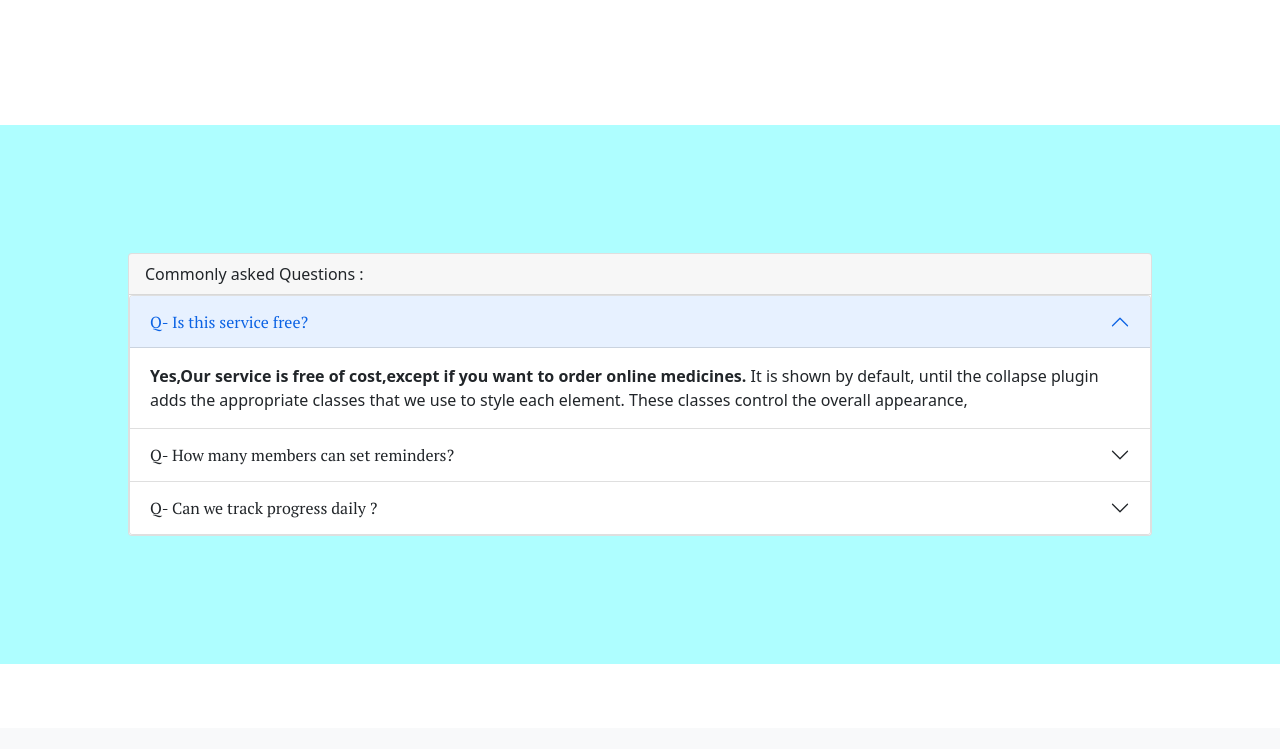
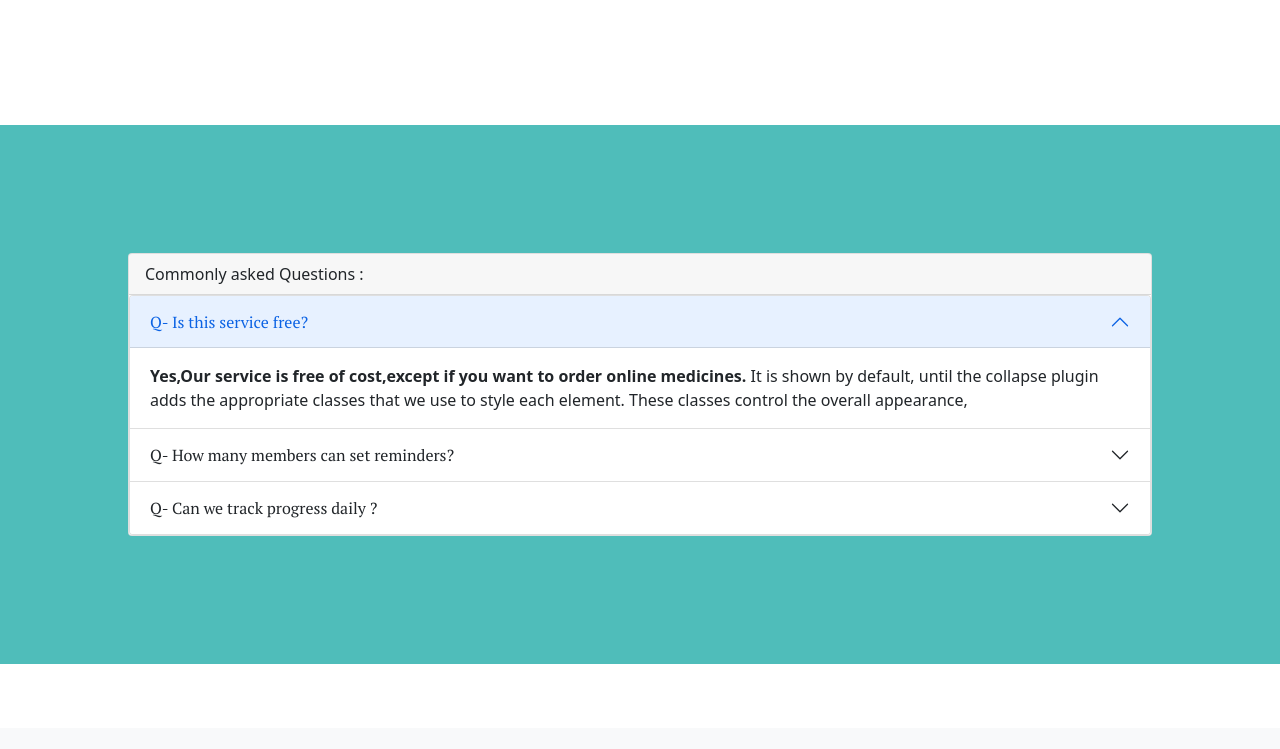
Before and after one commit to PoojaKondekar/PoojaKondekar.github.io, a plain HTML site: page trial.html in a window 1280 px wide. Shown: the part 1034-1783 px from the top of the page. Drawn offline with nearby package versions, Linux system fonts and the light colour scheme.

Commit message:
faltu commit

```diff
--- a/styles-1.css
+++ b/styles-1.css
@@ -1,5 +1,5 @@
-
-#title{
+#title
+{
      font-family: 'Montserrat';
      background-color: #4FBDBA;
 
@@ -14,13 +14,13 @@
      padding-bottom: 10% ;
      background-color: #AEFEFF;
  }
- .container-fluid
- {
+ .container-fluid{
      padding-left: 3%;
      padding-top: 3%;
      padding-bottom: 5%;
 
  }
+
  .navbar{
      padding-left: 2%;
      padding-right: 2%;
@@ -36,7 +36,7 @@
      padding-top: 5%;
  }
  #FAQ{
-     background-color: #AEFEFF;
+     background-color: #4FBDBA;
      padding-bottom: 10%;
      margin-right: 0%;
      margin-top:5%;
```
